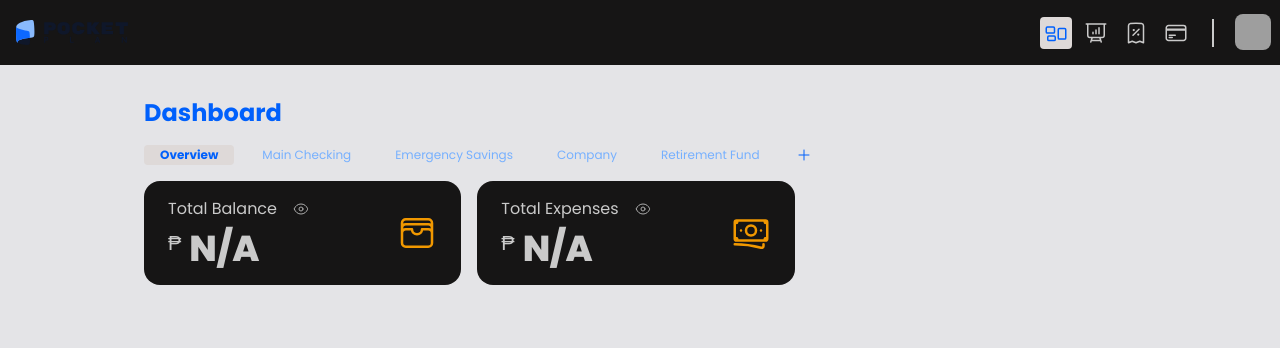
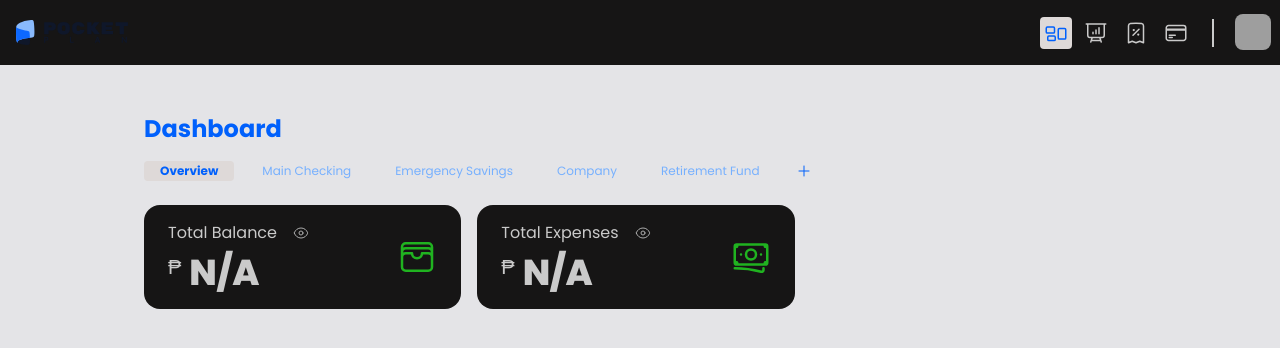
Before and after one commit to EstelitoBuenavista/PocketPlan, a Next.js app in the folder client/pocketplan/: page /pages/dashboard in a window 1280 px wide. Shown: the top 348 px of the page. Built offline with nearby package versions, Linux system fonts and the light colour scheme; grey boxes are pictures that could not be loaded.

Commit message:
Made the accountList tab a separate component and modified dashboard page accordingly

```diff
--- /dev/null
+++ b/client/pocketplan/src/app/components/accountList.jsx
@@ -0,0 +1,60 @@
+// components/accountList
+'use client';
+
+import { PlusIcon } from '@heroicons/react/24/outline';
+
+function AccountList({ accounts, selectedAccountId, onTabSelect, onAddAccountClick }) {
+  return (
+    <div className="flex items-center">
+      <div
+        role="tablist"
+        className="tabs gap-3 tabs-xs flex items-center justify-start w-full"
+      >
+        {/* Overview tab default */}
+        <button
+          type="button"
+          role="tab"
+          className={`tab rounded px-4 hover:scale-110 ${
+            selectedAccountId === 0
+              ? 'tab-active font-bold text-primary bg-accent'
+              : 'text-secondary'
+          }`}
+          aria-label="Overview"
+          onClick={() => onTabSelect(0)}
+        >
+          Overview
+        </button>
+
+        {/* Other account tabs */}
+        {accounts.map((account) => (
+          <button
+            key={account.id}
+            type="button"
+            role="tab"
+            className={`tab rounded px-4 hover:scale-110 ${
+              selectedAccountId === account.id
+                ? 'tab-active font-bold text-primary bg-accent'
+                : 'text-secondary'
+            }`}
+            aria-label={`Account ${account.id}`}
+            onClick={() => onTabSelect(account.id)}
+          >
+            {account.accountName}
+          </button>
+        ))}
+
+        {/* Create new account button */}
+        <button
+          type="button"
+          className="tab rounded-t text-primary hover:scale-110"
+          onClick={onAddAccountClick}
+          aria-label="Add New Account"
+        >
+          <PlusIcon className="w-4 h-4" />
+        </button>
+      </div>
+    </div>
+  );
+}
+
+export default AccountList;
--- a/client/pocketplan/src/app/components/accountListContent.jsx
+++ /dev/null
@@ -1,123 +0,0 @@
-'use client';
-
-import React, { useState } from 'react';
-import DashboardContent from './dashboardContent';
-import NewAccModal from './newAccModal'; // Import the modal component
-import { PlusIcon } from '@heroicons/react/24/outline';
-
-function AccountListContent() {
-  const [accounts, setAccounts] = useState([
-    {
-      id: 1,
-      userID: 101,
-      balance: 1500.75,
-      accountType: 'Checking',
-      accountName: 'Main Checking',
-    },
-    {
-      id: 2,
-      userID: 101,
-      balance: 3000.5,
-      accountType: 'Savings',
-      accountName: 'Emergency Savings',
-    },
-    {
-      id: 3,
-      userID: 103,
-      balance: 4500.25,
-      accountType: 'Business',
-      accountName: 'Company',
-    },
-    {
-      id: 4,
-      userID: 104,
-      balance: 750.4,
-      accountType: 'Savings',
-      accountName: 'Retirement Fund',
-    },
-  ]);
-
-  const [selectedAccountId, setSelectedAccountId] = useState(0);
-  const [isModalOpen, setIsModalOpen] = useState(false);
-
-  const handleTabSelect = (accountId) => {
-    setSelectedAccountId(accountId);
-  };
-
-  const handleAddAccountClick = () => {
-    setIsModalOpen(true);
-  };
-
-  const handleCloseModal = () => {
-    setIsModalOpen(false);
-  };
-
-  const selectedAccount =
-    selectedAccountId === 0
-      ? null
-      : accounts.find((account) => account.id === selectedAccountId);
-
-  return (
-    <div className="dashContent">
-      <div className="flex items-center">
-        <div
-          role="tablist"
-          className="tabs gap-3 tabs-xs flex items-center justify-start w-full"
-        >
-          <button
-            type="button"
-            role="tab"
-            className={`tab rounded px-4 hover:scale-110 ${
-              selectedAccountId === 0
-                ? 'tab-active font-bold text-primary bg-accent'
-                : 'text-secondary'
-            }`}
-            aria-label="Overview"
-            onClick={() => handleTabSelect(0)}
-          >
-            Overview
-          </button>
-
-          {accounts.map((account) => (
-            <button
-              key={account.id}
-              type="button"
-              role="tab"
-              className={`tab rounded px-4 hover:scale-110 ${
-                selectedAccountId === account.id
-                  ? 'tab-active font-bold text-primary bg-accent'
-                  : 'text-secondary'
-              }`}
-              aria-label={`Account ${account.id}`}
-              onClick={() => handleTabSelect(account.id)}
-            >
-              {account.accountName}
-            </button>
-          ))}
-
-          <button
-            type="button"
-            className="tab rounded-t text-primary hover:scale-110"
-            onClick={handleAddAccountClick}
-            aria-label="Add New Account"
-          >
-            <PlusIcon className="w-4 h-4" />
-          </button>
-        </div>
-      </div>
-
-      <div className="mt-2">
-        <DashboardContent accountProp={selectedAccount || null} />
-      </div>
-
-      {isModalOpen && (
-        <NewAccModal
-          onClose={handleCloseModal}
-          setAccounts={setAccounts}
-        />
-      )}
-    </div>
-  );
-}
-
-export default AccountListContent;
--- a/client/pocketplan/src/app/components/dashboardContent.jsx
+++ b/client/pocketplan/src/app/components/dashboardContent.jsx
@@ -1,9 +1,10 @@
+// components/dashboardContent
 'use client';
 
 import TotalCard from './totalCard';
 
-function DashboardContent({ accountProp }) {
-  const isOverview = !accountProp;
+function DashboardContent({ selectedAccount }) {
+  const isOverview = !selectedAccount;
 
   return (
     <div className="grid h-full sm:grid-cols-[4fr_2fr] grid-cols-1 gap-4 w-full">
@@ -12,12 +13,12 @@ function DashboardContent({ accountProp }) {
       <div className="py-2 flex flex-wrap gap-4">
         <TotalCard
           title={`Balance`}
-          value={isOverview ? 'TEST' : accountProp.balance}
+          value={isOverview ? 'TEST' : selectedAccount.balance}
         />
         <TotalCard
           title={`Expenses`}
           // add logic for EXPENSES HERE
-          value={isOverview ? 'TEST' : accountProp.balance * 0.3}
+          value={isOverview ? 'TEST' : selectedAccount.balance * 0.3}
         />
       </div>
 
--- a/client/pocketplan/src/app/components/newAccModal.jsx
+++ b/client/pocketplan/src/app/components/newAccModal.jsx
@@ -1,3 +1,4 @@
+// components/newAccModal
 'use client';
 
 import React, { useState } from 'react';
@@ -56,7 +57,7 @@ function NewAccModal({ onClose }) {
               <div
                 tabIndex={0}
                 role="button"
-                className="btn m-1 btn-warning w-full text-left"
+                className="btn m-1 btn-success w-full text-left"
                 onClick={toggleDropdown}
               >
                 {selectedType}
--- a/client/pocketplan/src/app/components/totalCard.jsx
+++ b/client/pocketplan/src/app/components/totalCard.jsx
@@ -1,3 +1,4 @@
+// components/totalCard
 'use client';
 
 import { useState } from "react";
@@ -15,8 +16,8 @@ function TotalCard({ title, value }) {
     : "N/A";
 
     const icon = title === 'Balance'
-        ? <WalletIcon className="w-10 h-10 text-warning" />
-        : <BanknotesIcon className="w-10 h-10 text-warning" />;
+        ? <WalletIcon className="w-10 h-10 text-success" />
+        : <BanknotesIcon className="w-10 h-10 text-success" />;
 
     const toggleVisibility = () => {
         setIsVisible(!isVisible);
--- a/client/pocketplan/src/app/pages/dashboard/page.js
+++ b/client/pocketplan/src/app/pages/dashboard/page.js
@@ -1,21 +1,58 @@
 // pages/dashboard
-'use client'
+'use client';
 
-import { useState } from "react";
+import { useState } from 'react';
 import Navbar from "../../components/navbar";
-import AccountListContent from "@/app/components/accountListContent";
+import AccountList from "@/app/components/accountList";
+import DashboardContent from "@/app/components/dashboardContent";
+import NewAccModal from "@/app/components/newAccModal";
 
 export default function Dashboard() {
+  // temp static dummuy data
+  const [accounts, setAccounts] = useState([
+    { id: 1, userID: 101, balance: 1500.75, accountType: 'Checking', accountName: 'Main Checking' },
+    { id: 2, userID: 101, balance: 3000.5,  accountType: 'Savings', accountName: 'Emergency Savings' },
+    { id: 3, userID: 103, balance: 4500.25, accountType: 'Business', accountName: 'Company' },
+    { id: 4, userID: 104, balance: 750.4,   accountType: 'Savings', accountName: 'Retirement Fund' },
+  ]);
+
+  const [selectedAccountId, setSelectedAccountId] = useState(0); // overview is default view
+  const [isModalOpen, setIsModalOpen] = useState(false);
+
+  const handleTabSelect = (accountId) => setSelectedAccountId(accountId);
+  const handleAddAccountClick = () => setIsModalOpen(true);
+  const handleCloseModal = () => setIsModalOpen(false);
+
+  const selectedAccount =
+    selectedAccountId === 0 ? null : accounts.find((account) => account.id === selectedAccountId);
+
   return (
     <div className="background flex flex-col min-h-screen">
-        <Navbar className="fixed top-0 w-full z-10"/>
+      <Navbar className="fixed top-0 w-full z-10" />
 
-        {/* tabs of accounts, overview shall be a default */}
-        <div className="md:px-32 sm:px-16 m-4">
-          <h1 className="text-2xl font-bold my-4 text-primary">Dashboard</h1>
-          <AccountListContent />
+      <div className="md:px-32 sm:px-16 m-4 mt-8">
+        <h1 className="text-2xl font-bold my-4 text-primary">Dashboard</h1>
+
+        {/* lists user's account */}
+        <AccountList
+          accounts={accounts}
+          selectedAccountId={selectedAccountId}
+          onTabSelect={handleTabSelect}
+          onAddAccountClick={handleAddAccountClick}
+        />
+
+        {/* show the content of the selected account only */}
+        <div className="mt-4">
+          <DashboardContent selectedAccount={selectedAccount} />
         </div>
+      </div>
 
+      {isModalOpen && (
+        <NewAccModal
+          onClose={handleCloseModal}
+          setAccounts={setAccounts}
+        />
+      )}
     </div>
   );
 }
```
